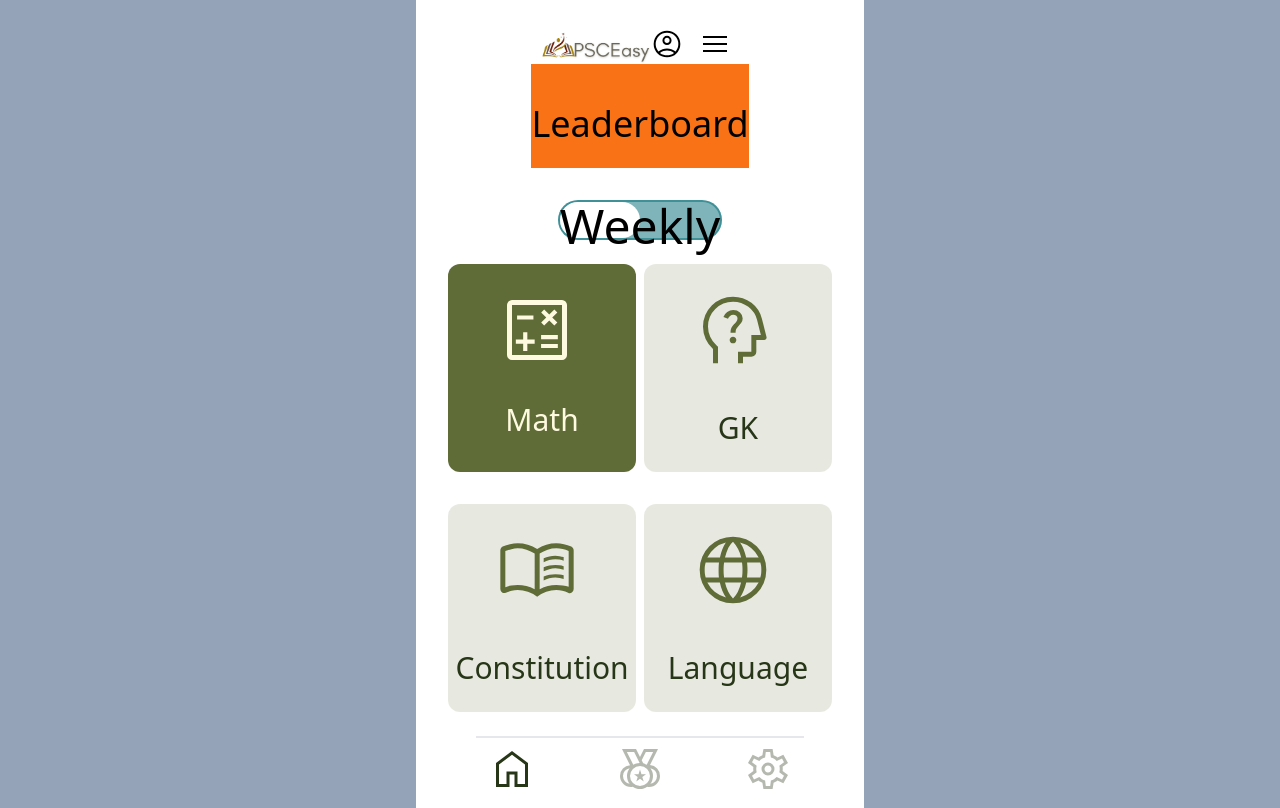
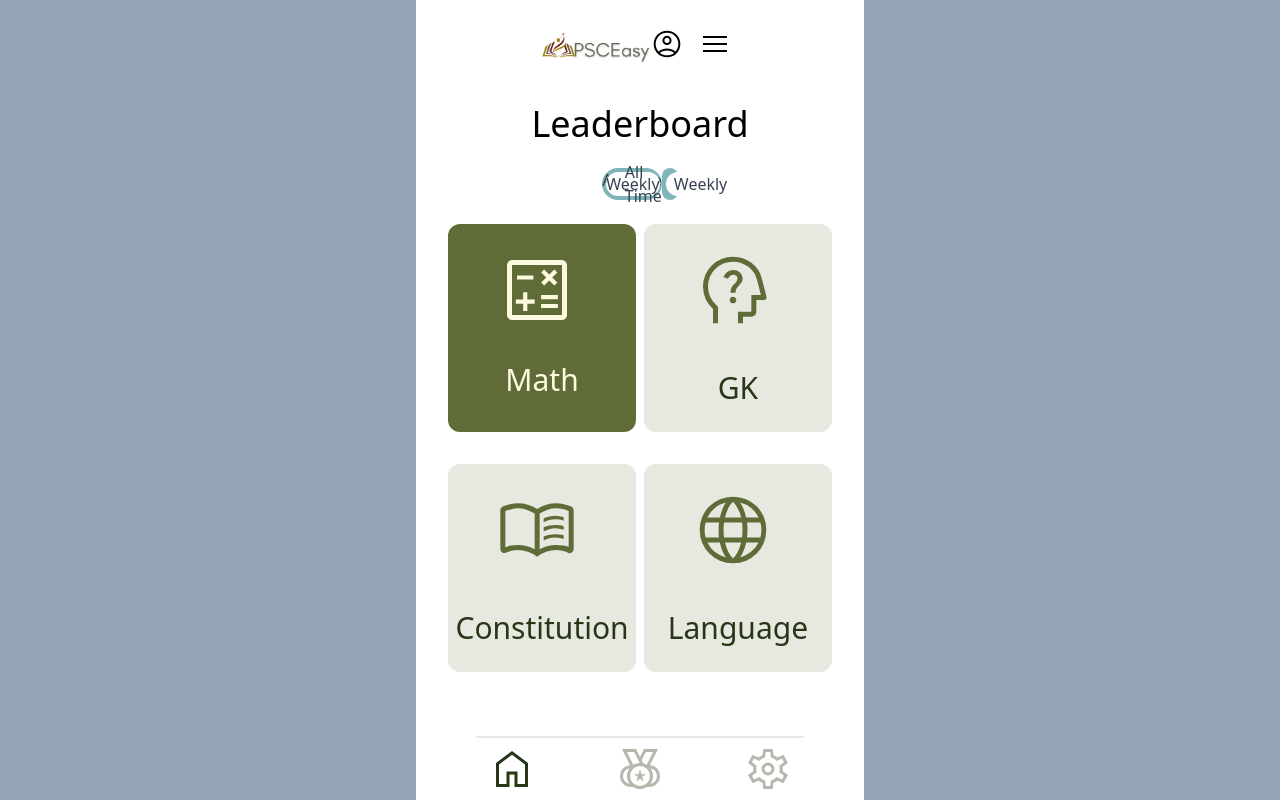
Before and after one commit to divya-i47/learn, a website: page tw/psc/page4.html in a window 1280 px wide. Drawn offline with Linux system fonts and the light colour scheme.

Commit message:
changed-page4

```diff
--- a/tw/psc/page4.html
+++ b/tw/psc/page4.html
@@ -38,19 +38,44 @@
 
 
 
-      <div class="bg-orange-500 flex items-center justify-center pt-10 ">
+      <div class="flex items-center justify-center pt-10 ">
         <h1 class="text-4xl">
           Leaderboard
         </h1>
       </div>
-      <div class=" mt-8 px-24">
-        <div class=" border-2 border-custom6 bg-custom6  rounded-3xl h-10  ">
-            <div class=" bg-white w-1/2 rounded-3xl h-9">
-                <h1 class=" font-inter" >Weekly</h1>
+
+
+      <div class="flex items-center justify-center">
+        <div class="relative inline-flex items-center">
+          <input type="checkbox" id="toggle" class="hidden">
+          <div class="bg-custom6 w-56 h-8 rounded-full">
+            <label for="toggle" class="flex items-center cursor-pointer">
+              <span class=" ml-8 text-md font-medium text-gray-700">All Time</span>
+            </label>
+          </div>
+          <div class="dot absolute left-1 top-1 bg-white w-28 h-6 rounded-full ">
+            <label for="toggle" class="flex items-center cursor-pointer">
+              <span class="ml-auto mr-auto text-md font-medium text-gray-700">Weekly</span>
+            </label>
+          </div>
 
         </div>
+        <div class="flex items-center justify-center">
+          <input type="checkbox" id="toggle" class="hidden">
+          <label for="toggle" class="relative inline-flex items-center cursor-pointer">
+            <div class="bg-custom6 w-4 h-8 rounded-full flex items-center justify-end">
+              <span class="mr-4 text-md font-medium text-gray-700">All Time</span>
             </div>
+            <div class="dot absolute left-1 top-1 bg-white w-24 h-6 rounded-full transition"><span class="ml-auto mr-auto  p-2 text-md font-medium text-gray-700">Weekly</span>
+            </label></div>
+
         </div>
+
+      </div>
+
+
+
+
 
 
     <div class="container mx-auto justify-center max-w-md  pt-4">
@@ -120,7 +145,8 @@
   </div>
 
 
-      <div class="flex items-center justify-center  border-bg-custom2 border-t-2 h-16  space-x-20  bottom-0 fixed px-3  max-w-md ">
+  <div
+    class="flex items-center justify-center  border-bg-custom2 border-t-2 h-16  space-x-20  bottom-0 fixed px-3  max-w-md ">
 
     <svg xmlns="http://www.w3.org/2000/svg" viewBox="0 -960 960 960" class="h-12 w-12  text-custom1 ">
       <path fill="currentColor"
@@ -141,7 +167,7 @@
 
   </div>
 
-
+  </div>
   </div>
 
 </body>
```
Also changed, not shown: tw/psc/style.min.css. Lines whose indentation alone changed are shown as unchanged.
